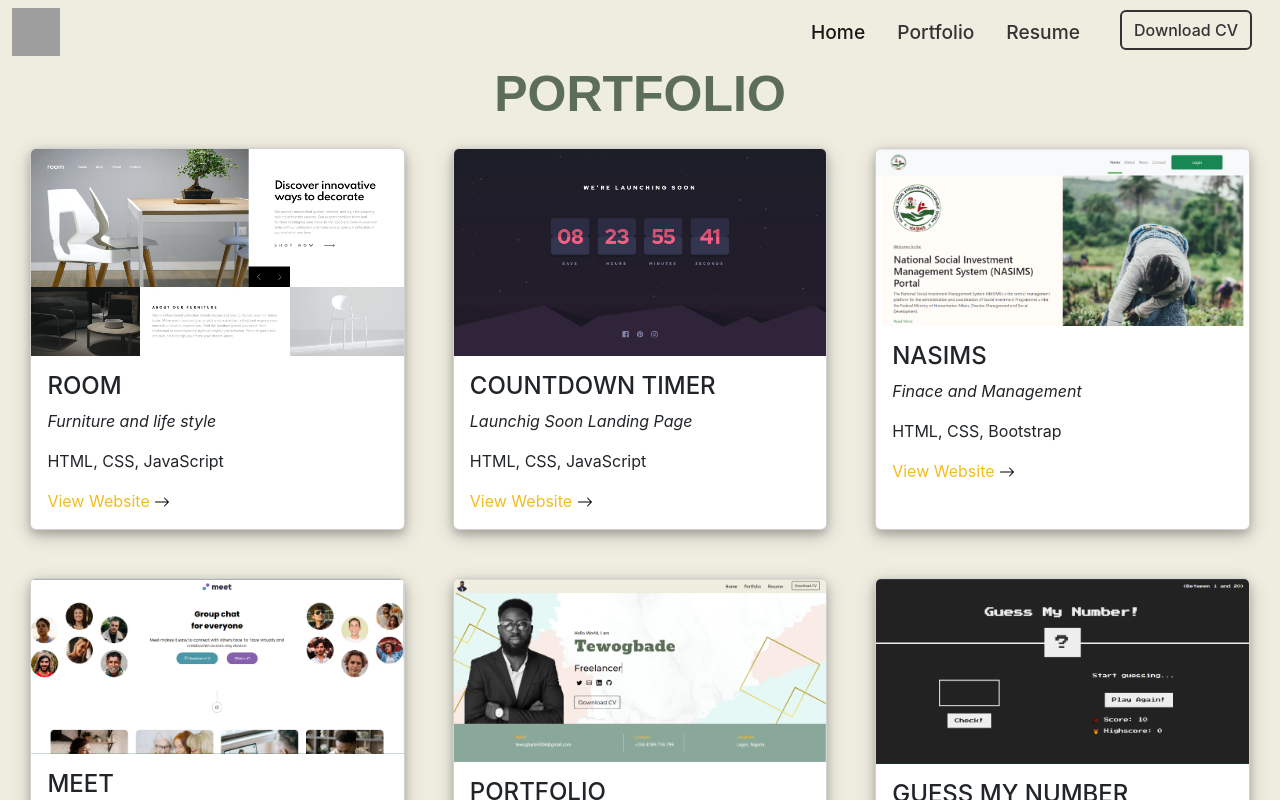
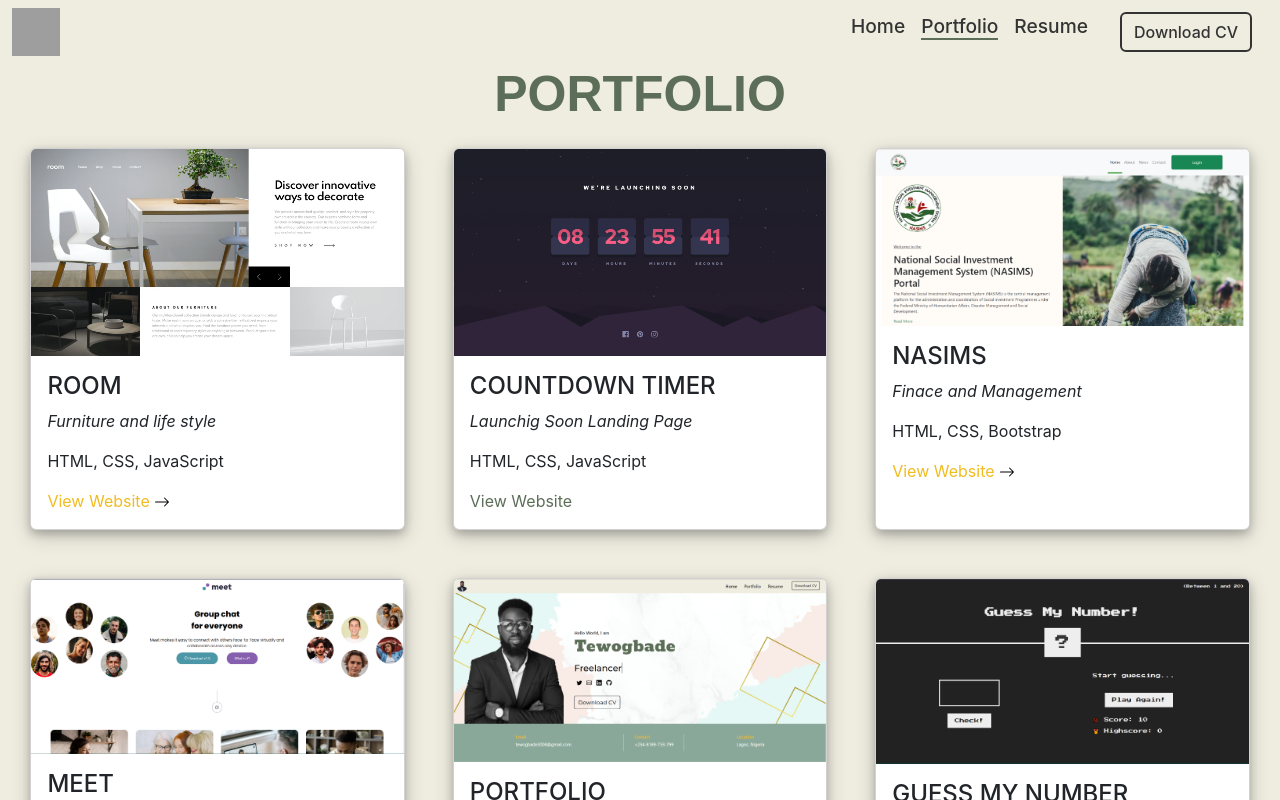
Before and after one commit to Tewogbade/new-portfolio, a React (Create React App) app: page /portfolio in a window 1280 px wide. Shown: the top 800 px of the page. Built offline with nearby package versions, Linux system fonts and the light colour scheme; grey boxes are pictures that could not be loaded; a web font is replaced by a local one.

Commit message:
navbar active state

```diff
--- a/src/App.css
+++ b/src/App.css
@@ -1,38 +1,3 @@
 .App {
   text-align: center;
 }
-
-.App-logo {
-  height: 40vmin;
-  pointer-events: none;
-}
-
-@media (prefers-reduced-motion: no-preference) {
-  .App-logo {
-    animation: App-logo-spin infinite 20s linear;
-  }
-}
-
-.App-header {
-  background-color: #282c34;
-  min-height: 100vh;
-  display: flex;
-  flex-direction: column;
-  align-items: center;
-  justify-content: center;
-  font-size: calc(10px + 2vmin);
-  color: white;
-}
-
-.App-link {
-  color: #61dafb;
-}
-
-@keyframes App-logo-spin {
-  from {
-    transform: rotate(0deg);
-  }
-  to {
-    transform: rotate(360deg);
-  }
-}
--- a/src/App.js
+++ b/src/App.js
@@ -14,7 +14,7 @@ function App() {
       <div className="App">
         <BrowserRouter>
           <Routes>
-            <Route path="/" element={<Layout />}>
+            <Route path="/" exact element={<Layout />}>
               <Route index element={<Content />} />
               <Route path="portfolio" element={<Portfolio />} />
               <Route path="resume" element={<Resume />} />
@@ -22,15 +22,6 @@ function App() {
             </Route>
           </Routes>
         </BrowserRouter>
-
-        {/* <Navbar />
-        <Content />
-        <Footer />
-        <Navbar />
-        <Sidecard />
-        <Navbar />
-        <Resume />
-        <Footer /> */}
       </div>
     </>
   );
--- a/src/home/content/Content.js
+++ b/src/home/content/Content.js
@@ -1,7 +1,6 @@
 import React from "react";
 import tewoPhoto from "../../images/tnew.png";
 import "../content/Content.css";
-import cv from "../../images/resume.pdf";
 import twitter from "../../images/twitter.svg";
 import mail from "../../images/envelope.svg";
 import linkedin from "../../images/linkedin.svg";
--- a/src/home/navbar/Navbar.css
+++ b/src/home/navbar/Navbar.css
@@ -2,6 +2,10 @@
 
 .active {
   color: red;
+  border-bottom: 2px solid #5c6e58;
+}
+.nav-item a {
+  text-decoration: none;
 }
 #navbarNav {
   justify-content: end;
--- a/src/home/navbar/Navbar.js
+++ b/src/home/navbar/Navbar.js
@@ -2,9 +2,14 @@ import React from "react";
 import "../navbar/Navbar.css";
 import tewoNavphoto from "../../images/tewonav.png";
 import cv from "../../images/resume.pdf";
-import { Link } from "react-router-dom";
+import { Link, useLocation } from "react-router-dom";
 
 const Navbar = () => {
+  const location = useLocation();
+  const { pathname: exactLocation } = location;
+  const checkLocation = exactLocation.split("/");
+  console.log(checkLocation);
+
   return (
     <>
       <nav className="navbar navbar-expand-lg ">
@@ -26,21 +31,31 @@ const Navbar = () => {
           <div className="collapse navbar-collapse" id="navbarNav">
             <ul className="navbar-nav">
               <li className="nav-item">
-                <Link className="nav-link active" aria-current="page" to="/">
+                <Link
+                  className={checkLocation[1] === "" ? "active" : ""}
+                  aria-current="page"
+                  to="/"
+                >
                   Home
                 </Link>
               </li>
               <li className="nav-item">
-                <Link className="nav-link " to="/portfolio">
+                <Link
+                  className={checkLocation[1] === "portfolio" ? "active" : ""}
+                  to="/portfolio"
+                >
                   Portfolio
                 </Link>
               </li>
               <li className="nav-item">
-                <Link className="nav-link " to="/resume">
+                <Link
+                  className={checkLocation[1] === "resume" ? "active" : ""}
+                  to="/resume"
+                >
                   Resume
                 </Link>
               </li>
-              <li className="nav-item">
+              <li className="nav-item underline">
                 <Link to={cv} target="_blank">
                   <button type="button" class="btn btn-outline-dark">
                     Download CV
--- a/src/portfolio/Portfolio.css
+++ b/src/portfolio/Portfolio.css
@@ -26,6 +26,31 @@
 .card {
   box-shadow: 0 4px 8px 0 rgba(0, 0, 0, 0.2), 0 6px 20px 0 rgba(0, 0, 0, 0.19);
   text-align: start;
+}
+a span {
+  cursor: pointer;
+  display: inline-block;
+  position: relative;
+  transition: 0.5s;
+  color: #5c6e58;
+}
+
+a span:after {
+  content: "\00bb";
+  position: absolute;
+  opacity: 0;
+  top: 0;
+  right: -20px;
+  transition: 0.5s;
+}
+
+a:hover span {
+  padding-right: 25px;
+}
+
+a:hover span:after {
+  opacity: 1;
+  right: 0;
 }
 
 @media (min-width: 768px) and (max-width: 1199px) {
--- a/src/portfolio/Portfolio.js
+++ b/src/portfolio/Portfolio.js
@@ -43,7 +43,7 @@ const portfolio = () => {
                 href="https://countdown-timer-ebon.vercel.app/ "
                 target="_blank"
               >
-                View Website <img src={arrow} alt="" />
+                <span>View Website</span>
               </a>
             </div>
           </div>
```
